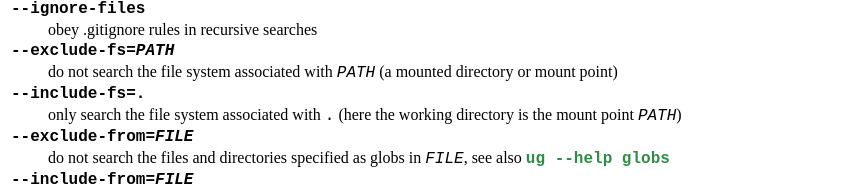
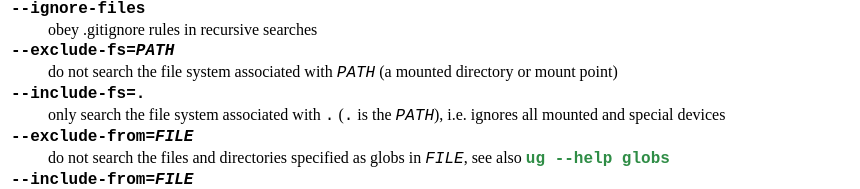
Before and after one commit to genivia-inc/genivia-inc.github.io, a plain HTML site: page index.html in a window 1280 px wide. Shown: the part 7042-7231 px from the top of the page, without its empty margins (0-860 px from the left). Drawn offline with Linux system fonts and the light colour scheme.

Commit message:
Update index.html
a minor clarification improvement

```diff
--- a/index.html
+++ b/index.html
@@ -485,7 +485,7 @@ sudo make install # install as desired
 <dt>--ignore-files</dt>         <dd>obey .gitignore rules in recursive searches</dd>
 <dt>--exclude-fs=<i>PATH</i></dt>
                                 <dd>do not search the file system associated with <tt><i>PATH</i></tt> (a mounted directory or mount point)</dd>
-<dt>--include-fs=.</dt>         <dd>only search the file system associated with <tt>.</tt> (here the working directory is the mount point <tt><i>PATH</i></tt>)</dd>
+<dt>--include-fs=.</dt>         <dd>only search the file system associated with <tt>.</tt> (<tt>.</tt> is the <tt><i>PATH</i></tt>), i.e. ignores all mounted and special devices</dd>
 <dt>--exclude-from=<i>FILE</i></dt>
                                 <dd>do not search the files and directories specified as globs in <tt><i>FILE</i></tt>, see also <a href="#globs"><tt>ug --help globs</tt></a></dd>
 <dt>--include-from=<i>FILE</i></dt>
```
